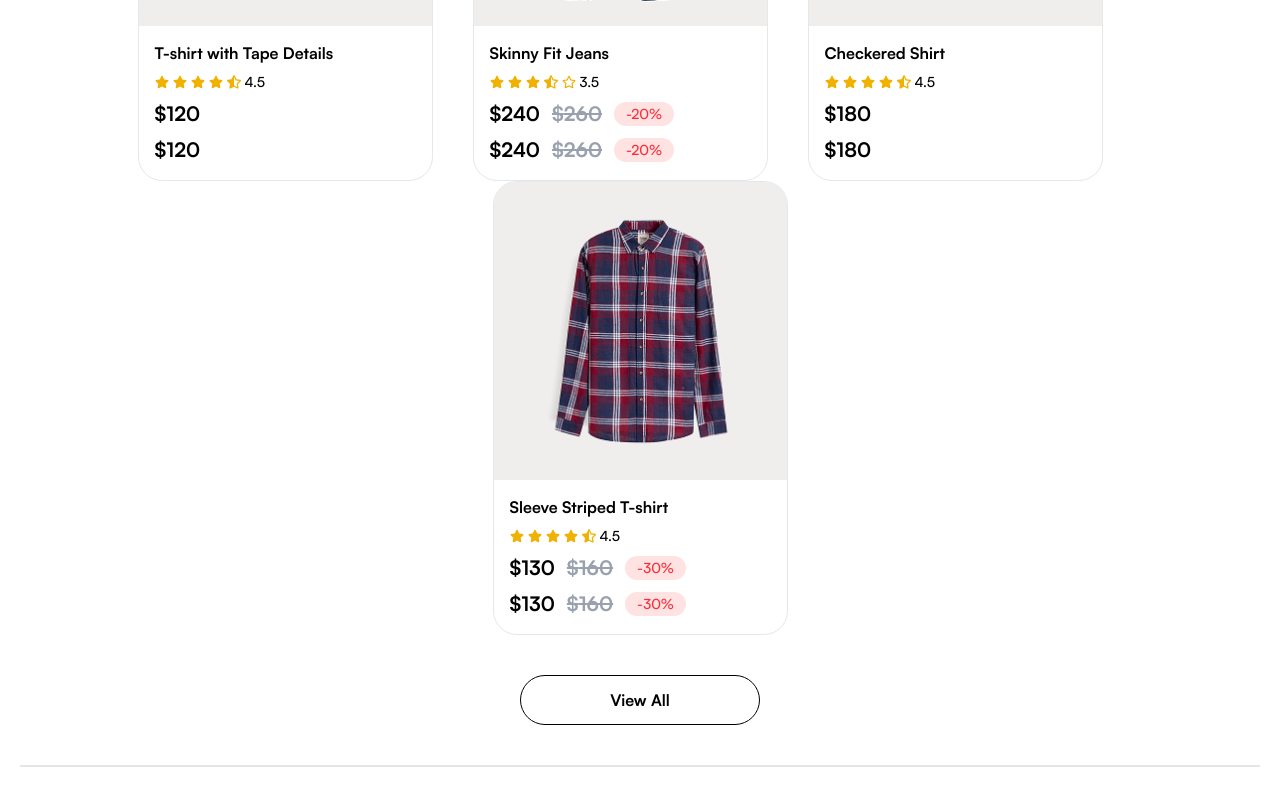
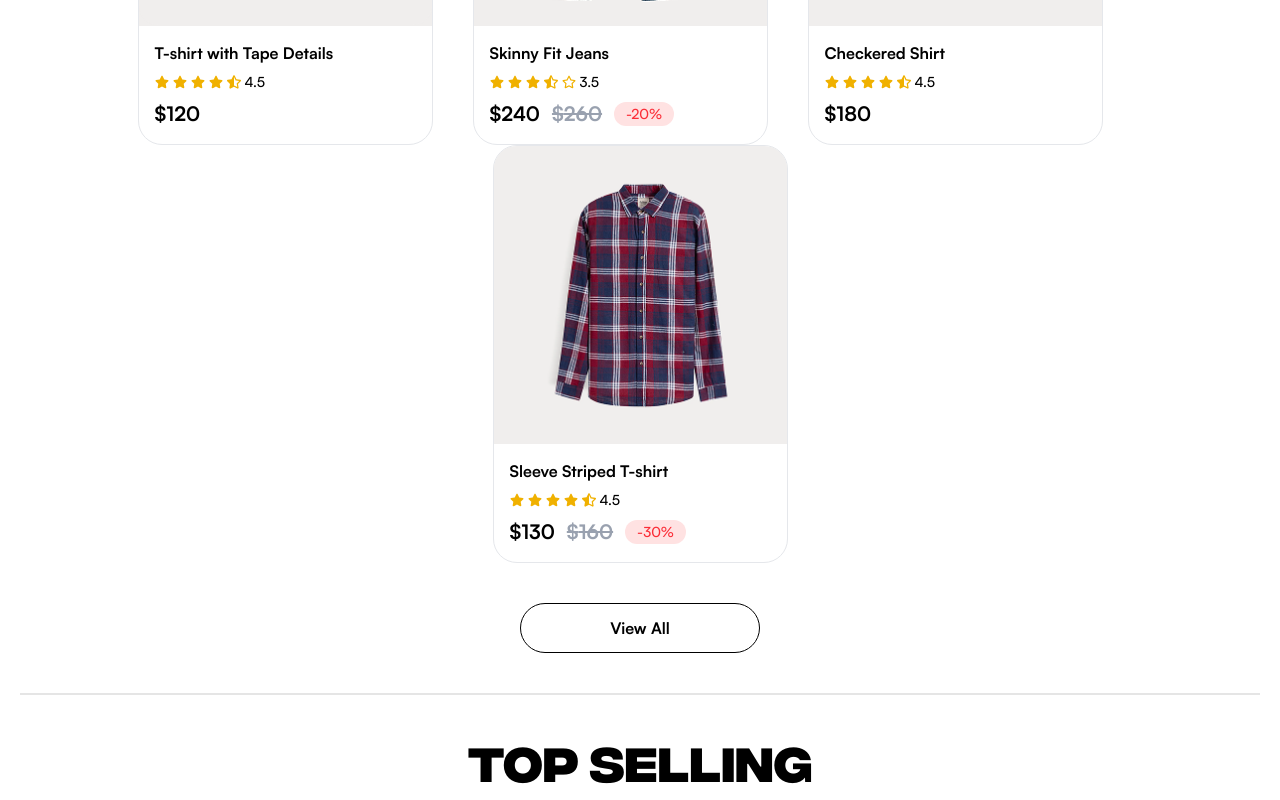
Before and after one commit to namanajmera/ecommerce-web-app, a Next.js app: page / in a window 1280 px wide. Shown: the part 1220-2020 px from the top of the page. Built offline with nearby package versions, Linux system fonts and the light colour scheme.

Commit message:
FIxed Items card

```diff
--- a/src/components/common/ItemCard.tsx
+++ b/src/components/common/ItemCard.tsx
@@ -2,6 +2,7 @@ import { Product } from "@/types/items";
 import Image from "next/image";
 import StarRating from "./StarRating";
 import PriceContainer from "./PriceContainer";
+import Link from "next/link";
 
 type Props = {
     product: Product,
@@ -19,25 +20,12 @@ const ItemCard = ({ product }: Props) => {
                 />
             </div>
             <div className="flex flex-col p-4 space-y-2">
-                <h6 className="font-semibold text-base leading-snug">{product.name}</h6>
+                <h6 className="font-semibold text-base leading-snug"><Link href={'/product'} className="hover:underline">{product.name}</Link></h6>
                 <div className="flex items-center space-x-1 text-sm text-gray-600">
                     <StarRating rating={product.rating} />
                     <span className="font-medium text-black">{product.rating}</span>
                 </div>
                 <PriceContainer discount={product.discount} originalPrice={product.originalPrice} price={product.price} />
-                <div className="flex items-center space-x-3">
-                    <span className="text-xl font-semibold text-black">${product.price}</span>
-                    {product.originalPrice && (
-                        <span className="text-xl font-semibold text-gray-400 line-through">
-                            ${product.originalPrice}
-                        </span>
-                    )}
-                    {product.discount && (
-                        <span className="text-sm font-medium bg-red-100 text-red-500 rounded-full px-3 py-0.5">
-                            -{product.discount}
-                        </span>
-                    )}
-                </div>
             </div>
         </div>
     );
```
